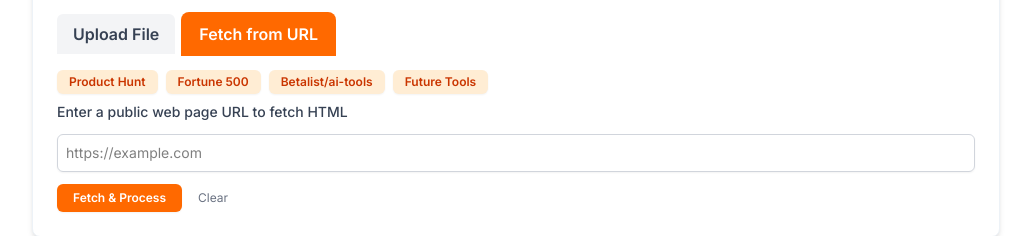
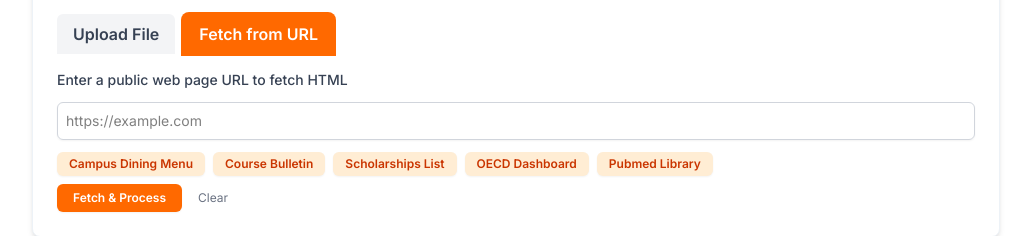
Before and after one commit to wordbricks/next-eval, a Next.js app in the folder apps/web/: page / in a window 1280 px wide. Both pictures are taken after a click on the button "Fetch from URL". Shown: the part 520-756 px from the top of the page, without its empty margins (124-1155 px from the left). Built offline with nearby package versions, Linux system fonts and the light colour scheme.

Commit message:
feat: update png and url uploading

```diff
--- a/apps/web/src/app/page.tsx
+++ b/apps/web/src/app/page.tsx
@@ -91,18 +91,31 @@ export default function HomePage() {
 
   // Move sampleUrls and handler inside the component
   const sampleUrls = [
-    { label: "Product Hunt", value: "https://www.producthunt.com" },
-    { label: "Fortune 500", value: "https://fortune.com/fortune500/" },
     {
-      label: "Betalist/ai-tools",
-      value: "https://betalist.com/topics/ai-tools",
+      label: "Campus Dining Menu",
+      value: "https://dining.berkeley.edu/menus/",
     },
     {
-      label: "Future Tools",
-      value: "https://getgpt.app/marketplace/productivity",
+      label: "Course Bulletin",
+      value:
+        "https://explorecourses.stanford.edu/search?view=catalog&filter-coursestatus-Active=on&page=0&catalog=&academicYear=&q=CS231&collapse=",
+    },
+    {
+      label: "Scholarships List",
+      value:
+        "https://www.scholarships.com/financial-aid/college-scholarships/scholarship-directory/sat-score/sat-scores-from-1401-to-1600",
+    },
+    {
+      label: "OECD Dashboard",
+      value:
+        "https://www.oecd.org/en/data/dashboards.html?orderBy=mostRelevant&page=0",
+    },
+    {
+      label: "Pubmed Library",
+      value:
+        "https://pubmed.ncbi.nlm.nih.gov/?term=Digital+Twins+of+Human+Biology&filter=simsearch3.fft&size=50",
     },
   ];
-
   const handleSampleUrlClick = (url: string) => {
     setUrlInput(url);
   };
@@ -703,7 +716,23 @@ export default function HomePage() {
             aria-labelledby="url-fetch-tab"
             className="space-y-3"
           >
-            {/* Sample URL buttons */}
+            <label
+              htmlFor="url-input"
+              className="block font-medium text-gray-700 text-sm"
+            >
+              Enter a public web page URL to fetch HTML
+            </label>
+            <input
+              id="url-input"
+              type="url"
+              value={urlInput}
+              onChange={(e) => setUrlInput(e.target.value)}
+              className="block w-full rounded-md border border-gray-300 p-2 text-sm shadow-xs focus:border-orange-500 focus:outline-hidden focus:ring-2 focus:ring-orange-500"
+              placeholder="https://example.com"
+              aria-label="Web page URL"
+              disabled={isLoading || overallLlmFetching}
+              autoComplete="off"
+            />
             <div className="mb-2 flex flex-wrap gap-2">
               {sampleUrls.map((sample) => (
                 <button
@@ -722,23 +751,6 @@ export default function HomePage() {
                 </button>
               ))}
             </div>
-            <label
-              htmlFor="url-input"
-              className="block font-medium text-gray-700 text-sm"
-            >
-              Enter a public web page URL to fetch HTML
-            </label>
-            <input
-              id="url-input"
-              type="url"
-              value={urlInput}
-              onChange={(e) => setUrlInput(e.target.value)}
-              className="block w-full rounded-md border border-gray-300 p-2 text-sm shadow-xs focus:border-orange-500 focus:outline-hidden focus:ring-2 focus:ring-orange-500"
-              placeholder="https://example.com"
-              aria-label="Web page URL"
-              disabled={isLoading || overallLlmFetching}
-              autoComplete="off"
-            />
             <div className="flex items-center gap-2">
               <button
                 type="button"
```
Also changed, not shown: apps/web/public/Next-eval-dark.png, apps/web/public/Next-eval-light.png.
